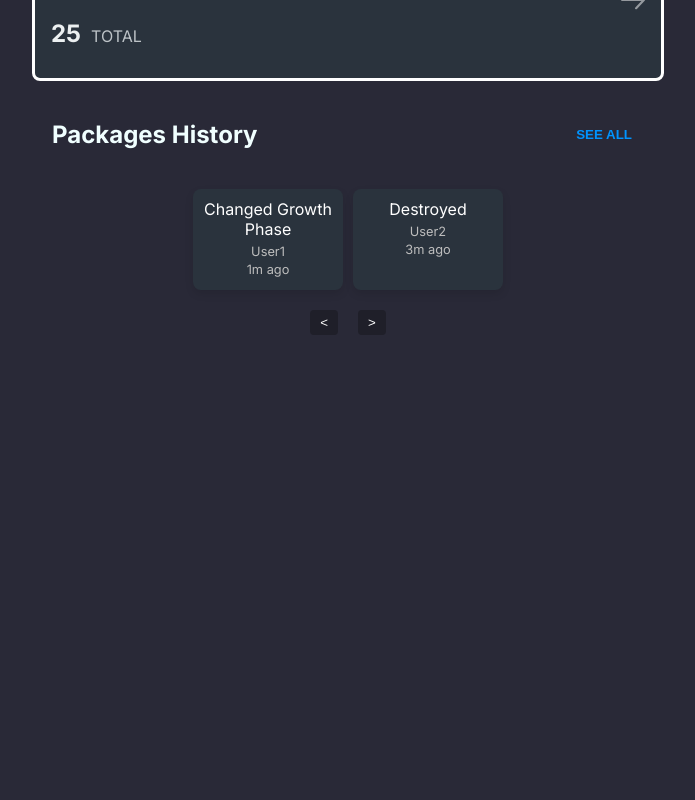
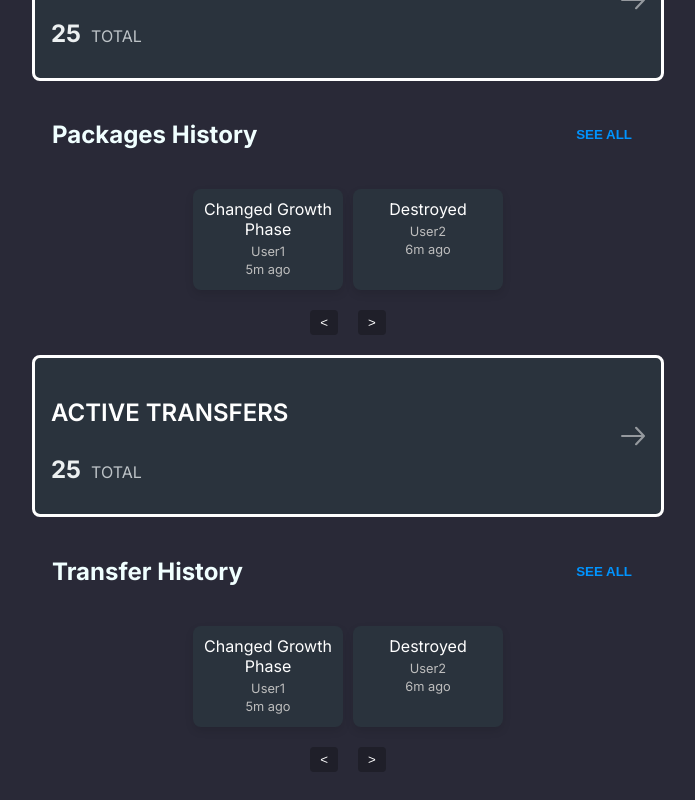
Before and after one commit to nunned/budder-ongoing, a React (Vite) app: page /dashboard in a window 1280 px wide. Shown: the part 713-1513 px from the top of the page, without its empty margins (292-987 px from the left). Before the commit the page ends 1076 px from the top, so only its background shows below. Built offline with nearby package versions, Linux system fonts and the light colour scheme.

Commit message:
added navigation to dashboard packages and transfers

```diff
--- a/src/App.jsx
+++ b/src/App.jsx
@@ -13,6 +13,9 @@ import WastePage from "./pages/WastePage";
 import HarvestPage from "./pages/HarvestPage";
 import PackagesPage from "./pages/PackagesPage";
 import FormPage from "./pages/FormPage";
+import DashPlants from "./pages/dash-pages/dashPlants";
+import DashPackages from "./pages/dash-pages/DashPackages";
+import DashTransfers from "./pages/dash-pages/DashTransfers";
 
 function App() {
   const [selectedFacility, setSelectedFacility] = useState("");
@@ -40,7 +43,9 @@ function App() {
           <Route path="/harvest" element={<HarvestPage />} />
           <Route path="/admin" element={<AdminPage />} />
           <Route path="/packages" element={<PackagesPage />} />
-
+          <Route path="/dashplants" element={<DashPlants />} />
+          <Route path="/dashpackages" element={<DashPackages />} />
+          <Route path="/dashtransfers" element={<DashTransfers />} />
         </Routes>
       </BrowserRouter>
     </div>
--- a/src/components/dash-comps/DashCard.jsx
+++ b/src/components/dash-comps/DashCard.jsx
@@ -2,9 +2,9 @@
 import PropTypes from "prop-types";
 import "../../App.css";
 
-function DashCard({ label, value, descriptor, icon }) {
+function DashCard({ label, value, descriptor, icon, onClick }) {
   return (
-    <div className="dash-card">
+    <div className="dash-card" onClick={onClick}>
       <div className="dash-card-content">
         <div className="dash-card-text">
           <p className="dash-card-label">{label}</p>
@@ -24,6 +24,7 @@ DashCard.propTypes = {
   value: PropTypes.string.isRequired,
   descriptor: PropTypes.string.isRequired,
   icon: PropTypes.string.isRequired,
+  onClick: PropTypes.func,
 };
 
 export default DashCard;
--- a/src/pages/DashPage.jsx
+++ b/src/pages/DashPage.jsx
@@ -4,11 +4,12 @@ import LiveImage from "../assets/LiveImage.svg";
 import arrowIcon from "../assets/sideArrow.svg";
 import DashCard from "../components/dash-comps/DashCard";
 import DashCarousel from "../components/Carousel/DashCarousel";
+import { useNavigate } from "react-router-dom";
 
 function DashPage({ facility }) {
   // Extract the facility number from the facility string
   const facilityNumber = facility.match(/Facility (\d+)/);
-
+  const navigate = useNavigate();
   const dashItems = [
     {
       action: "Changed Growth Phase",
@@ -18,17 +19,17 @@ function DashPage({ facility }) {
     {
       action: "Destroyed",
       user: "User2",
-      timeAgo: "3m ago",
+      timeAgo: "2m ago",
     },
     {
       action: "Created",
       user: "User3",
-      timeAgo: "5m ago",
+      timeAgo: "3m ago",
     },
     {
       action: "Moved",
       user: "User4",
-      timeAgo: "15m ago",
+      timeAgo: "4m ago",
     },
     // ... more items
   ].map((item, index) => (
@@ -43,22 +44,22 @@ function DashPage({ facility }) {
     {
       action: "Changed Growth Phase",
       user: "User1",
-      timeAgo: "1m ago",
+      timeAgo: "5m ago",
     },
     {
       action: "Destroyed",
       user: "User2",
-      timeAgo: "3m ago",
+      timeAgo: "6m ago",
     },
     {
       action: "Created",
       user: "User3",
-      timeAgo: "5m ago",
+      timeAgo: "7m ago",
     },
     {
       action: "Moved",
       user: "User4",
-      timeAgo: "15m ago",
+      timeAgo: "8m ago",
     },
   ].map((item, index) => (
     <div key={index} className="dash-item">
@@ -83,15 +84,26 @@ function DashPage({ facility }) {
         value="2,690"
         descriptor="TOTAL"
         icon={arrowIcon}
+        onClick={() => navigate("/dashplants")}
       />
+
       <DashCarousel headerTitle="Plants History" dashItems={dashItems} />
       <DashCard
         label="ACTIVE PACKAGES"
         value="25"
         descriptor="TOTAL"
         icon={arrowIcon}
+        onClick={() => navigate("/dashpackages")}
       />
       <DashCarousel headerTitle="Packages History" dashItems={packageItems} />
+      <DashCard
+        label="ACTIVE TRANSFERS"
+        value="25"
+        descriptor="TOTAL"
+        icon={arrowIcon}
+        onClick={() => navigate("/dashtransfers")}
+      />
+      <DashCarousel headerTitle="Transfer History" dashItems={packageItems} />
     </div>
   );
 }
--- /dev/null
+++ b/src/pages/dash-pages/DashPackages.jsx
@@ -0,0 +1,9 @@
+
+
+function DashPackages() {
+    return (
+      <div>DashPackages</div>
+    )
+  }
+
+  export default DashPackages;
--- /dev/null
+++ b/src/pages/dash-pages/DashPlants.jsx
@@ -0,0 +1,9 @@
+
+
+ function DashPlants() {
+  return (
+    <div>DashPlants</div>
+  )
+}
+
+export default DashPlants;
--- /dev/null
+++ b/src/pages/dash-pages/DashTransfers.jsx
@@ -0,0 +1,5 @@
+function DashTransfers() {
+  return <div>DashTransfers</div>;
+}
+
+export default DashTransfers;
```
Also changed, not shown: src/assets/backspace.svg (added).
